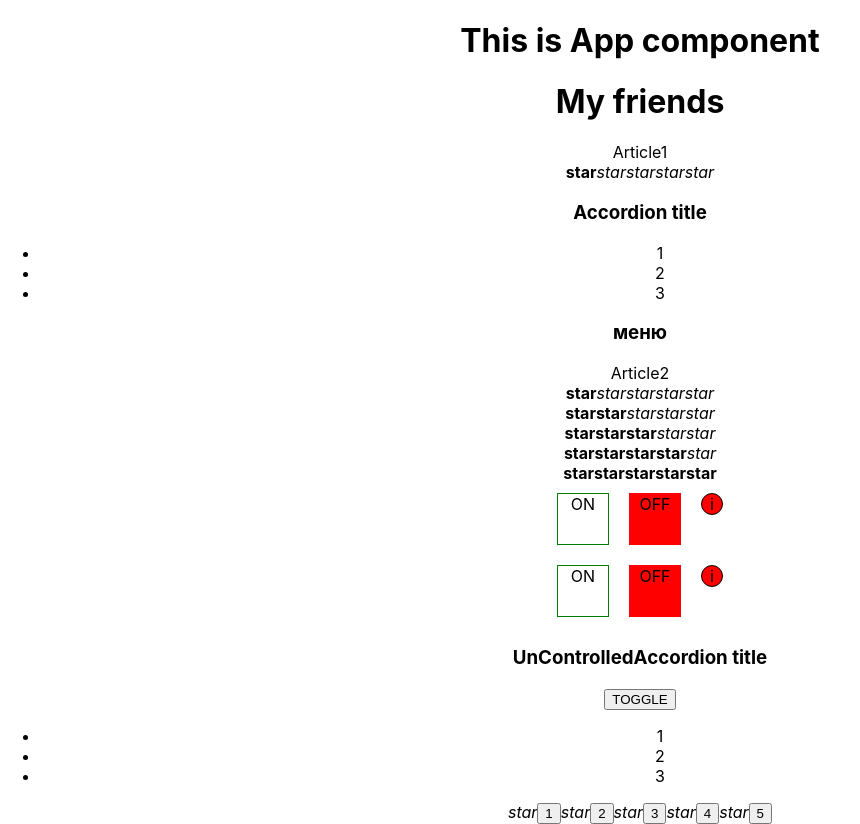
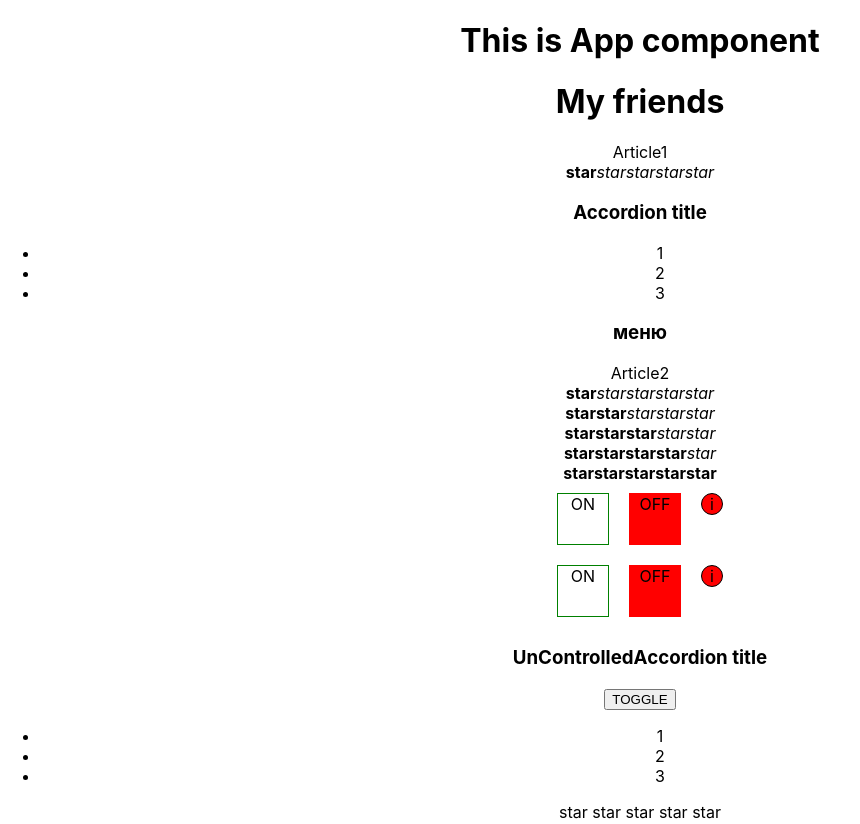
Before and after one commit to KristinaFinck/react-kabzda, a React (Create React App) app: page / in a window 1280 px wide. Shown: the whole page, without its empty margins (0-860 px from the left). Built offline with nearby package versions, Linux system fonts and the light colour scheme.

Commit message:
refactor UnControlledRating lesson8

```diff
--- a/src/component/UnControlledRating.tsx
+++ b/src/component/UnControlledRating.tsx
@@ -8,46 +8,26 @@ export function UnControlledRating(props: RatingPropsType) {
     let [value, setValue] = useState(0);
     return (
         <>
-            <Star selected={value > 0}/>
-            <button onClick={() => {
-                setValue(1)
-            }}>1
-            </button>
-            <Star selected={value > 1}/>
-            <button onClick={() => {
-                setValue(2)
-            }}>2
-            </button>
-            <Star selected={value > 2}/>
-            <button onClick={() => {
-                setValue(3)
-            }}>3
-            </button>
-            <Star selected={value > 3}/>
-            <button onClick={() => {
-                setValue(4)
-            }}>4
-            </button>
-            <Star selected={value > 4}/>
-            <button onClick={() => {
-                setValue(5)
-            }}>5
-            </button>
+            <Star selected={value > 0} setValue = {setValue} value = {1}/>
+            <Star selected={value > 1} setValue = {setValue} value = {2}/>
+            <Star selected={value > 2} setValue = {setValue} value = {3}/>
+            <Star selected={value > 3} setValue = {setValue} value = {4}/>
+            <Star selected={value > 4} setValue = {setValue} value = {5}/>
+
         </>
     )
 }
 
 type StarPropsType = {
-    selected: boolean
+    selected: boolean,
+    setValue: (value: 1|2|3|4|5) => void,
+    value: 1|2|3|4|5
 }
 
 export function Star(props: StarPropsType) {
-    if (props.selected === true) {
-        return (
-            <span><b>star</b></span>)
-    } else {
-        return (
-            <span><i>star</i></span>
-        )
+    return (
+    <span onClick={() => {props.setValue(props.value)}}>
+        { props.selected ? <b>star </b> : 'star '}
+    </span>
+    )
     }
-}
```
